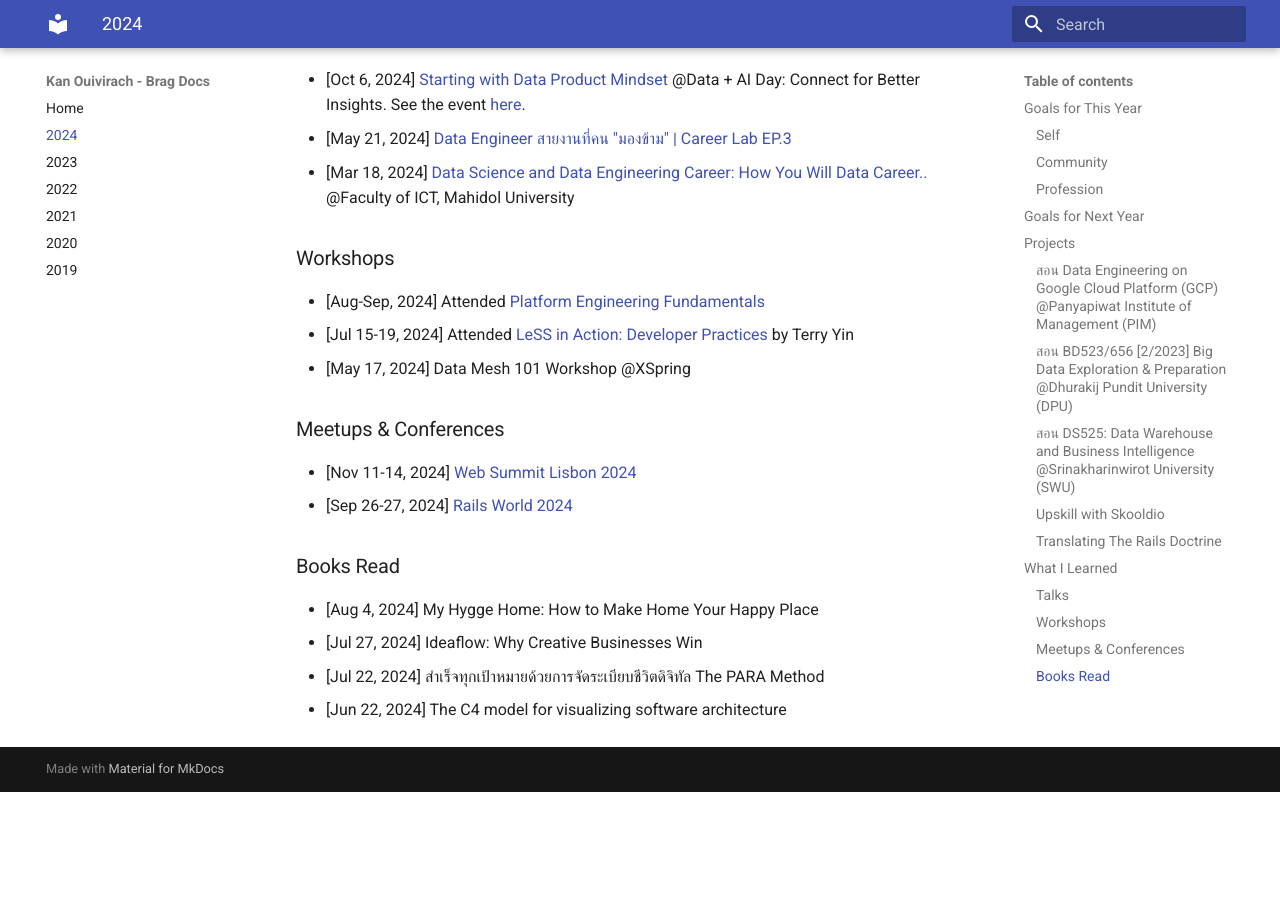
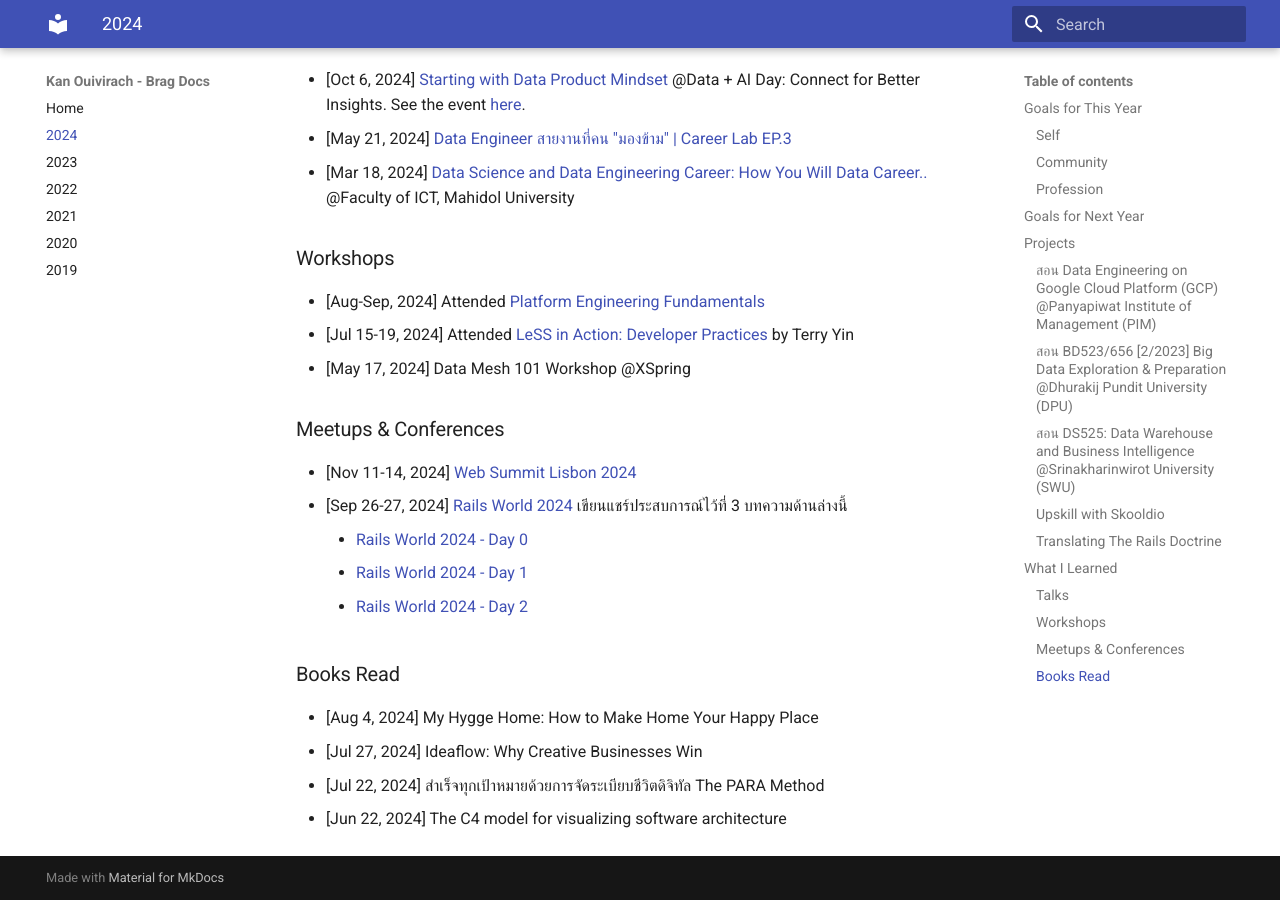
Before and after one commit to zkan/brag-documents, an MkDocs documentation site: the page built from docs/2024.md, in a window 1280 px wide and 900 px high, scrolled down 2403 px. Built offline with MkDocs 1.6.1 and Material for MkDocs 9.7.7, drawn with Linux system fonts in a browser that asks for light colours; before the commit the page ends 3195 px from its top, so only the background shows below that.

Commit message:
Add links to my blogs about Rails World 2024

```diff
--- a/docs/2024.md
+++ b/docs/2024.md
@@ -103,7 +103,10 @@ by Terry Yin
 ### Meetups & Conferences
 
 * [Nov 11-14, 2024] [Web Summit Lisbon 2024](https://websummit.com/)
-* [Sep 26-27, 2024] [Rails World 2024](https://rubyonrails.org/world/2024)
+* [Sep 26-27, 2024] [Rails World 2024](https://rubyonrails.org/world/2024) เขียนแชร์ประสบการณ์ไว้ที่ 3 บทความด้านล่างนี้
+    * [Rails World 2024 - Day 0](https://medium.com/odds-team/rails-world-2024-day-0-c516f95fea01)
+    * [Rails World 2024 - Day 1](https://medium.com/odds-team/rails-world-2024-day-1-c65c9d6eb7f4)
+    * [Rails World 2024 - Day 2](https://medium.com/odds-team/rails-world-2024-day-2-f3a52a83640b)
 
 ### Books Read
 
```
